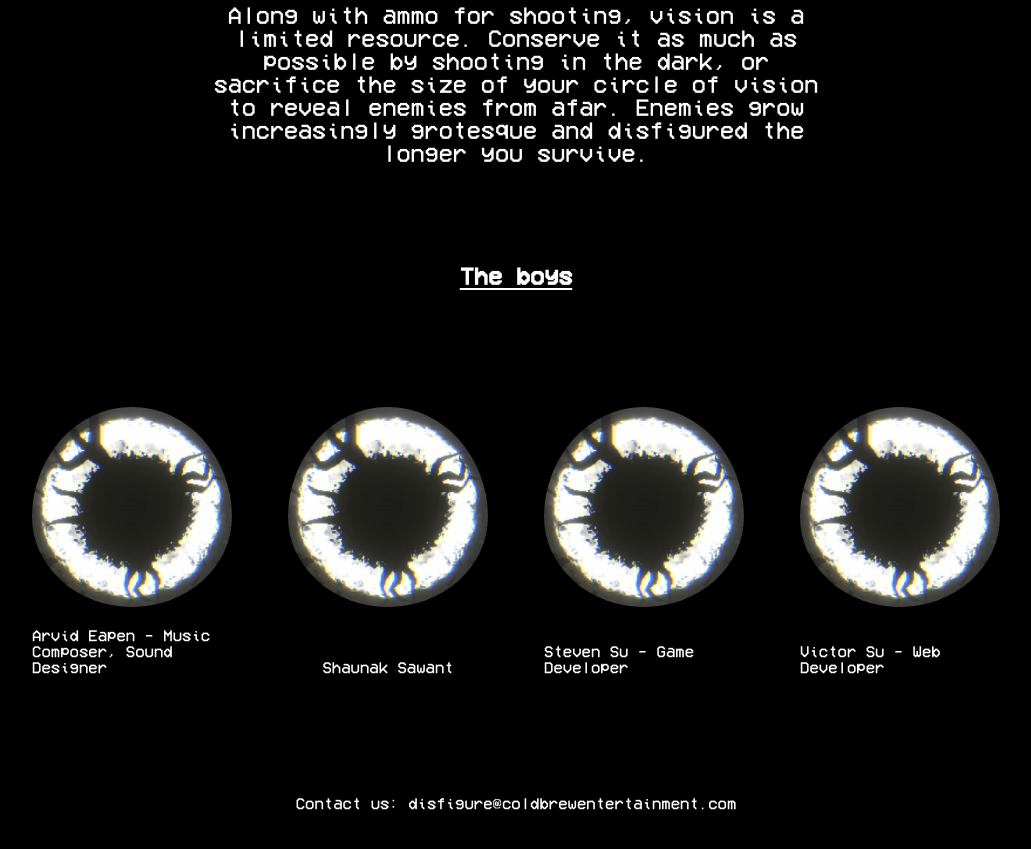
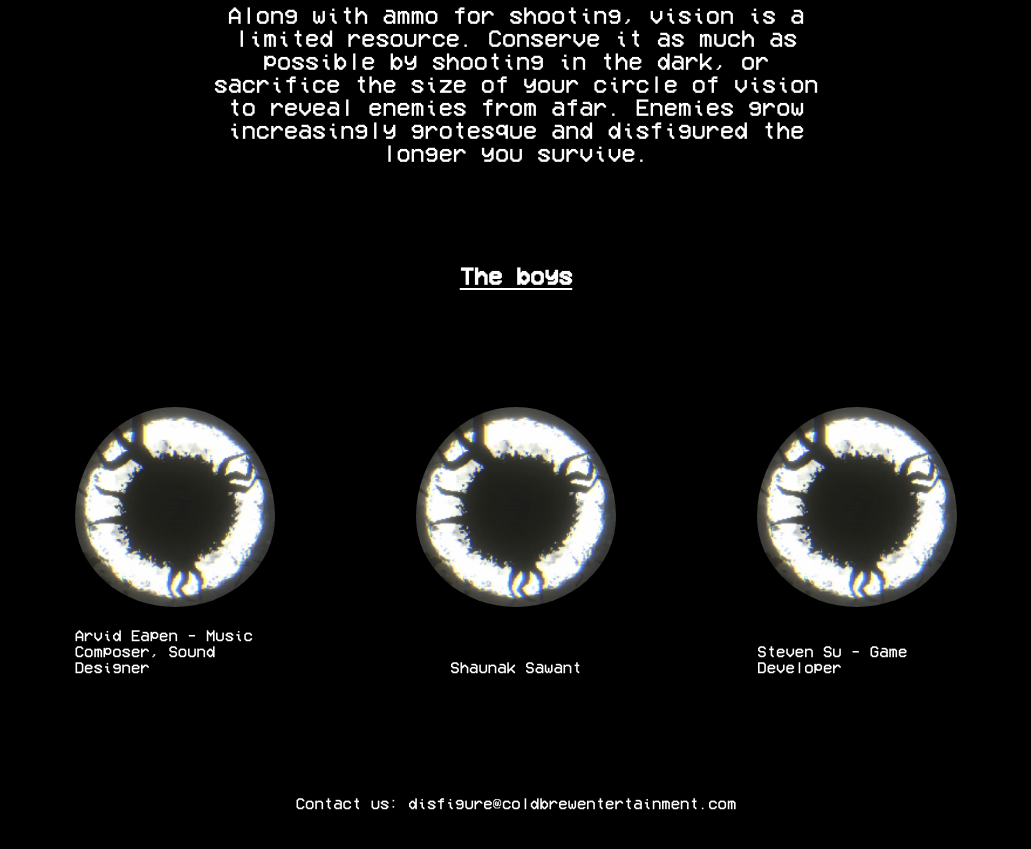
Before and after one commit to Victor-Su848/Coldbrew, a plain HTML site: page index.html in a window 1280 px wide. Shown: the part 2110-2959 px from the top of the page, without its empty margins (124-1155 px from the left). Drawn offline with Linux system fonts and the light colour scheme.

```diff
--- a/index.html
+++ b/index.html
@@ -86,10 +86,7 @@
                 <img src="images/favicon_package_v0.16/android-chrome-512x512.png" alt="Steven Su's icon">
                 <figcaption>Steven Su - Game Developer</figcaption>
             </figure>
-            <figure>
-                <img src="images/favicon_package_v0.16/android-chrome-512x512.png" alt="Victor Su's icon">
-                <figcaption>Victor Su - Web Developer</figcaption>
-            </figure>
+
         </div>
     </main>
     <!--Footer content-->
```
